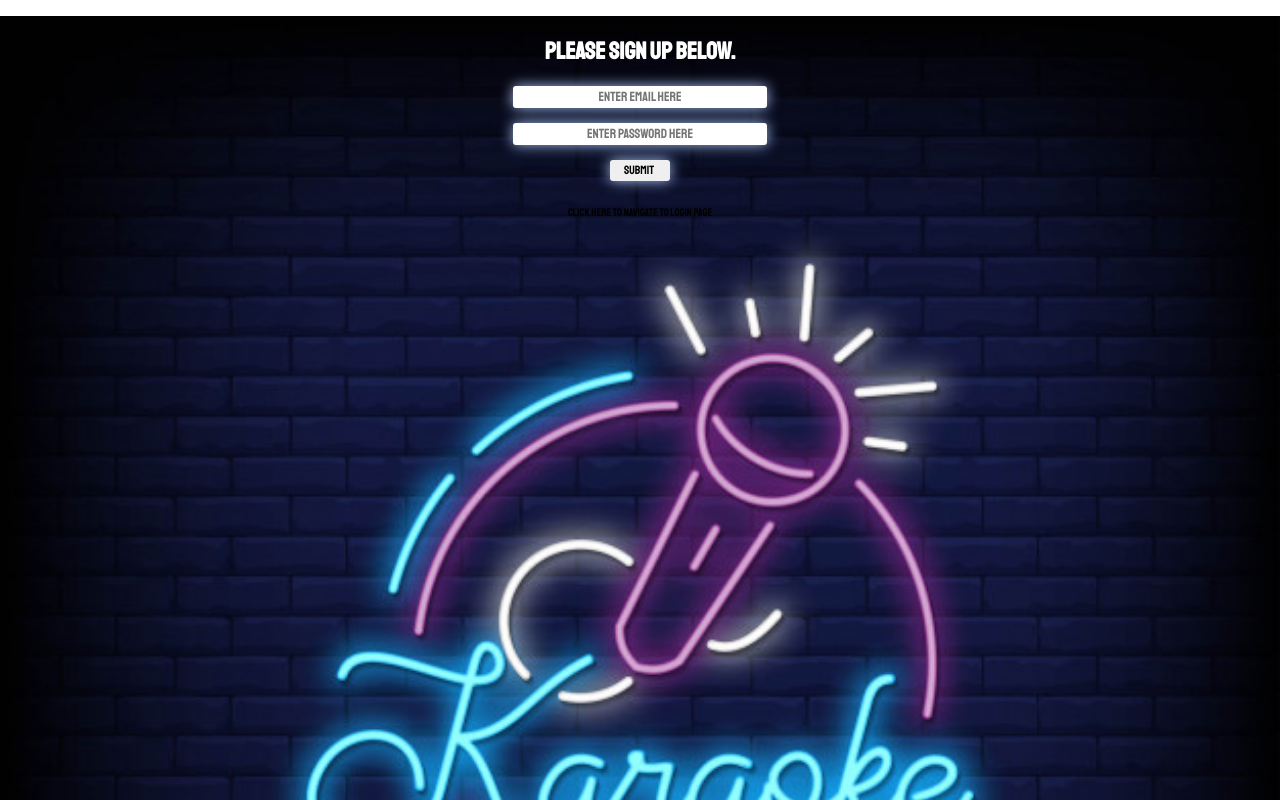
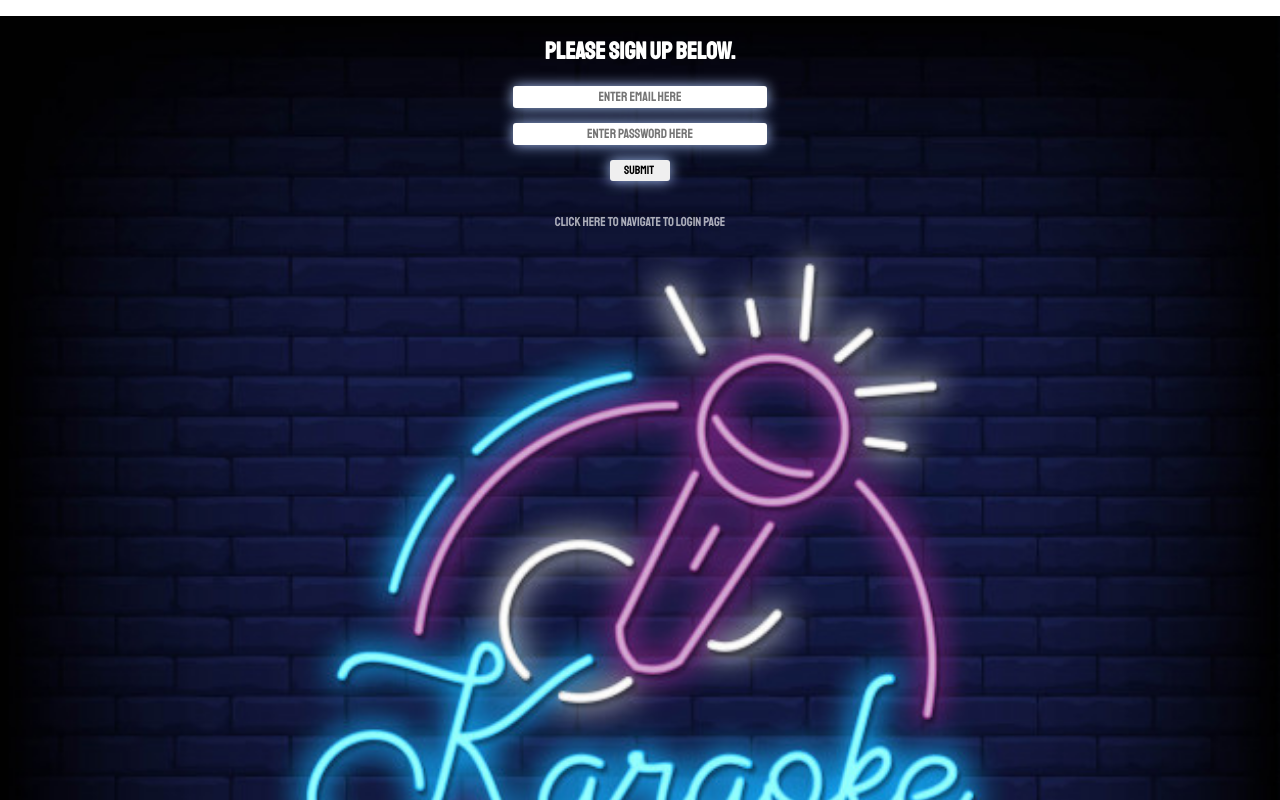
Before and after one commit to jumpybuns/karaoke-roulette-fe, a React (Create React App) app: page / in a window 1280 px wide. Shown: the top 800 px of the page. Built offline with nearby package versions, Linux system fonts and the light colour scheme.

Commit message:
updated functioning links on login and signup pages.

```diff
--- a/src/App.css
+++ b/src/App.css
@@ -66,9 +66,12 @@
 }
 
 .linkdiv {
-  margin-top: 25px;
-  font-size: 11px;
-  color: white;
+  margin-top: 30px;
+}
+.loginlink {
+
+  font-size: 13px;
+  color: rgba(255, 255, 255, 0.653);
 
 }
 
--- a/src/Login.js
+++ b/src/Login.js
@@ -58,7 +58,7 @@ export default class Login extends Component {
                         </button>
                     }
                     <div className='linkdiv'>
-                    <Link to='login'>Click here to navigate to Login Page</Link>
+                    <Link className='loginlink' to='/'>Click here to navigate to Sign Up Page</Link>
                     </div>
                 </form>
             </div>
--- a/src/SignUp.js
+++ b/src/SignUp.js
@@ -59,7 +59,7 @@ export default class SignUp extends Component {
 
                     }
                     <div className='linkdiv'>
-                    <Link to='login'>Click here to navigate to Login Page</Link>
+                    <Link className='loginlink' to='login'>Click here to navigate to Login Page</Link>
                     </div>
                 </form>
             </div>
```
